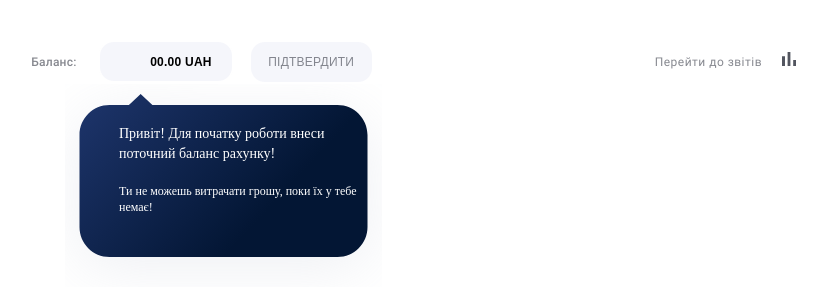
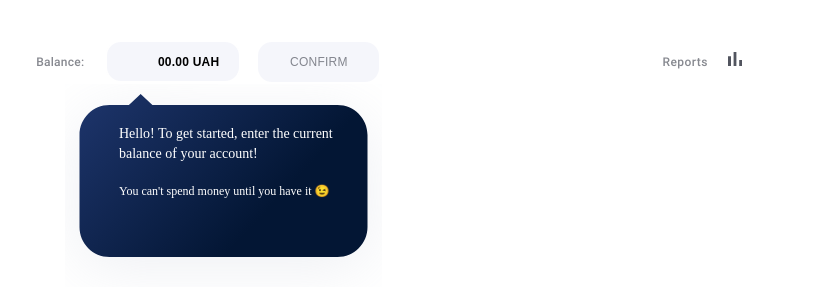
Before and after one commit to kovalhood/finance-app, a React (Create React App) app: page / in a window 1280 px wide. Shown: the top 300 px of the page, without its empty margins (447-1274 px from the left). Built offline with nearby package versions, Linux system fonts and the light colour scheme.

Commit message:
Balance dev styles

```diff
--- a/src/components/Balance/Balance.jsx
+++ b/src/components/Balance/Balance.jsx
@@ -31,13 +31,13 @@ export const Balance = () => {
       <div className={s.formContainer}>
         <div className={s.reportContainer}>
           <a href="report" className={s.reportLink} type="button">
-            Перейти до звітів
+            Reports
             <Diagram className={s.reportSvg} />
           </a>
         </div>
         <form className={s.form} onSubmit={handleSubmit}>
           <label htmlFor="balance" className={s.label}>
-            Баланс:
+            Balance:
           </label>
           <div className={s.btnContainer}>
             <input
@@ -58,17 +58,17 @@ export const Balance = () => {
               className={!isDisabledBtn ? s.button : s.buttonDisabled}
               disabled={isDisabledBtn}
             >
-              Підтвердити
+              Confirm
             </button>
           </div>
         </form>
         {balance === "00.00 UAH" && (
           <div className={s.popUpContainer}>
             <p className={s.popUpText}>
-              Привіт! Для початку роботи внеси поточний баланс рахунку!
+              Hello! To get started, enter the current balance of your account!
             </p>
             <p className={s.popUpTextBottom}>
-              Ти не можешь витрачати грошу, поки їх у тебе немає!
+              You can't spend money until you have it &#128521;
             </p>
           </div>
         )}
--- a/src/components/Balance/Balance.module.scss
+++ b/src/components/Balance/Balance.module.scss
@@ -21,6 +21,7 @@
     align-items: baseline;
     justify-content: flex-start;
     padding-top: 40px;
+    //width: 634px;
   }
 }
 
@@ -56,6 +57,7 @@
     margin-bottom: 0;
     font-weight: 500;
     font-family: Roboto;
+    font-size: 12px;
   }
 }
 .reportSvg{
@@ -84,6 +86,10 @@
   letter-spacing: 0.02em;
   text-transform: uppercase;
   color: #000000;
+
+  &:hover{
+    background-color: #FF751D;
+  }
 }
 
 @media screen and (min-width: 768px) {
@@ -128,7 +134,6 @@
   color: rgba(82, 85, 95, 0.7);
   background-color: #f2f5fc;
   cursor: pointer;
-  //background-color: var(--accent-color);
   color: #fff;
 }
 
@@ -137,6 +142,9 @@
     width: 125px;
     height: 44px;
     border-radius: 16px;
+    &:hover{
+    background-color: #FF751D;
+  }
   }
 }
 
@@ -157,7 +165,7 @@
 
 @media screen and (min-width: 768px) {
   .popUpContainer {
-    left: 11.5%;
+    left: 22%;
     padding-left: 29px;
     width: 288px;
     height: 163px;
@@ -174,7 +182,6 @@
   margin: 0;
   padding-top: 29px;
   padding: 0;
-
   font-weight: 400;
   font-size: 14px;
   line-height: 1.43;
@@ -191,7 +198,6 @@
 .popUpTextBottom {
     margin: 0;
   padding: 0;
-
   font-weight: 400;
   font-size: 14px;
   line-height: 1.43;
@@ -224,13 +230,14 @@
 @media screen and (min-width: 1280px) {
   .reportContainer {
     margin-left: 100px;
+    margin-right: 91px;
   }
 }
 
 .reportLink {
   padding-top: 47px;
   text-decoration: none;
-  font-weight: 400;
+  font-weight: 500;
   font-size: 12px;
   font-family: Roboto;
   line-height: 1.17;
@@ -239,19 +246,20 @@
   text-decoration: none;
   background-color: transparent;
   border: none;
+  &:hover{
+    color: #FF751D;
+  }
 
 }
 @media screen and (min-width: 768px) {
   .reportLink {
-    margin-left: 181px;
+  margin-left: 181px;
   padding: 0;
-
 }
 }
 
 @media screen and (min-width: 1280px) {
   .reportLink {
   padding: 0;
-
 }
 }
```
